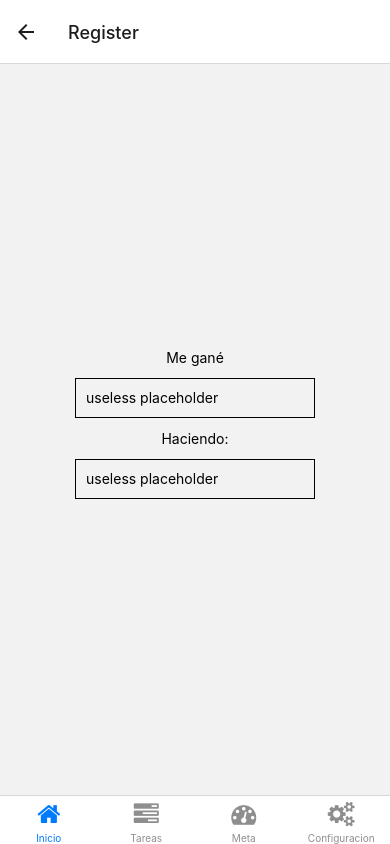
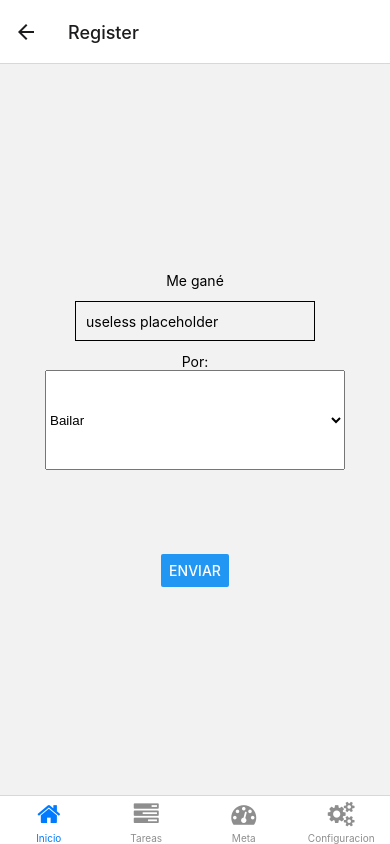
Before and after one commit to jilson23/meliz-front-native, a React Native app: screen /Register in a window 390 px wide. Built offline with nearby package versions, Linux system fonts and the light colour scheme.

Commit message:
add content in home, register, task

```diff
--- a/App.js
+++ b/App.js
@@ -8,7 +8,6 @@ import Home from './screens/Home';
 import Tasks from './screens/Tasks';
 import Goal from './screens/Goal';
 import Settings from './screens/Settings'
-import Register from './components/Register';
 
 const Stack = createNativeStackNavigator();
 const Tab = createBottomTabNavigator();
@@ -29,7 +28,6 @@ export default function App() {
         <Tab.Screen name="Inicio" component={Home} options={{ headerShown: false }} />
         <Tab.Screen name="Tareas" component={Tasks} />
         <Tab.Screen name="Meta" component={Goal} />
-        {/* <Tab.Screen name="Registro" component={Register} /> */}
         <Tab.Screen name="Configuracion" component={Settings} />
       </Tab.Navigator>
     </NavigationContainer>
--- /dev/null
+++ b/components/Date/index.js
@@ -0,0 +1,51 @@
+import React, {useState} from 'react';
+import {View, Button, Platform} from 'react-native';
+import DateTimePicker from '@react-native-community/datetimepicker';
+
+function AddFecha() {
+  const [date, setDate] = useState(new Date(1598051730000));
+  const [mode, setMode] = useState('date');
+  const [show, setShow] = useState(false);
+
+  const onChange = (event, selectedDate) => {
+    const currentDate = selectedDate || date;
+    setShow(Platform.OS === 'ios');
+    setDate(currentDate);
+  };
+
+  const showMode = (currentMode) => {
+    setShow(true);
+    setMode(currentMode);
+  };
+
+  const showDatepicker = () => {
+    showMode('date');
+  };
+
+  const showTimepicker = () => {
+    showMode('time');
+  };
+
+  return (
+    <View>
+      <View>
+        <Button onPress={showDatepicker} title="Show date picker!" />
+      </View>
+      <View>
+        <Button onPress={showTimepicker} title="Show time picker!" />
+      </View>
+      {show && (
+        <DateTimePicker
+          testID="dateTimePicker"
+          value={date}
+          mode={mode}
+          is24Hour={true}
+          display="default"
+          onChange={onChange}
+        />
+      )}
+    </View>
+  );
+};
+
+export default AddFecha
--- a/components/Register/index.js
+++ b/components/Register/index.js
@@ -1,30 +1,67 @@
-import { Text, View, TextInput, StyleSheet } from 'react-native';
+import { Text, Platform, TouchableWithoutFeedback, Keyboard, KeyboardAvoidingView, View, Button, TextInput, StyleSheet } from 'react-native';
+// import AddFecha from '../Date';
+import SelectTask from '../SelectTask';
+
 
 
   const styles = StyleSheet.create({
+    container: {
+      flex: 1
+    },
+    inner: {
+      padding: 24,
+      flex: 1,
+      justifyContent: "space-around"
+    },
     input: {
       height: 40,
       margin: 12,
       borderWidth: 1,
       padding: 10,
     },
+    header: {
+      fontSize: 36,
+      marginBottom: 48
+    },
+    textInput: {
+      height: 40,
+      borderColor: "#000000",
+      borderBottomWidth: 1,
+      marginBottom: 36
+    },
+    btnContainer: {
+      backgroundColor: "white",
+      marginTop: 12
+    }
   });
 
   function Register() {
+
     return (
-      <View style={{ flex: 1, justifyContent: 'center', alignItems: 'center' }}>
-        <Text>Me gané</Text>
+      <KeyboardAvoidingView
+      behavior={Platform.OS === "ios" ? "padding" : "height"}
+      style={styles.container}
+    >
+      <TouchableWithoutFeedback onPress={Keyboard.dismiss}>
+        <View style={{ flex: 1, justifyContent: 'center', alignItems: 'center' }}>
+          <Text>Me gané</Text>
         <TextInput
           style={styles.input}
           placeholder="useless placeholder"
           keyboardType="numeric"
         />
-        <Text>Haciendo:</Text>
-        <TextInput
-          style={styles.input}
-          placeholder="useless placeholder"
-        />
+        <Text> Por: </Text>
+        <SelectTask />
+        {/* <AddFecha /> */}
+        <Text> {'\n'} </Text>
+          <Button title="Enviar" style={styles.btnContainer} onPress={() => alert('Se envio')} />
+
       </View>
+      </TouchableWithoutFeedback>
+    </KeyboardAvoidingView>
+
+
+
     );
   }
 
--- a/components/Resume/index.js
+++ b/components/Resume/index.js
@@ -3,12 +3,12 @@ import { Text, View, Button } from 'react-native';
 function Resume ({ navigation }){
     return(
       <View style={{ flex: 1, justifyContent: 'center', alignItems: 'center' }} >
-      <Text>Te faltan xxx cantidad para lograr la meta de xxxxx  {"\n"} {"\n"}</Text>
-      <Text>Actividades que más te generan ingreso  {"\n"} {"\n"}</Text>
+      <Text>Te quedan tantos dias y te faltan xxx para lograr la meta de xxxxx  {"\n"} {"\n"}</Text>
+      <Text>Actividades que más te han generado ingreso {"\n"} {"\n"}</Text>
       <Text>
-      <Text>Actividades 1  {"\n"}
+      <Text>Caminar - 5000,000 {"\n"}
           </Text>
-      <Text>Actividades 2</Text>
+      <Text>Cocinar  - 100,000</Text>
       </Text>
       <Button title="Añadir un Registro" onPress={() => navigation.navigate('Register')} />
 
--- /dev/null
+++ b/components/SelectTask/index.js
@@ -0,0 +1,23 @@
+import {useState} from 'react'
+import {Picker} from '@react-native-picker/picker';
+
+function SelectTask(){
+    const [selectedLanguage, setSelectedLanguage] = useState();
+
+    return(
+        <Picker
+        style={{height: 100, width: 300, marginBottom:50}}
+        selectedValue={selectedLanguage}
+        onValueChange={(itemValue, itemIndex) =>
+          setSelectedLanguage(itemValue)
+        }>
+        <Picker.Item label="Bailar" value="Bailar" />
+        <Picker.Item label="Diseñar" value="disenar" />
+        <Picker.Item label="cocinar" value="cocinar" />
+        <Picker.Item label="programar" value="programar" />
+      </Picker>
+    )
+
+}
+
+export default SelectTask
--- a/package.json
+++ b/package.json
@@ -10,6 +10,7 @@
     "eject": "expo eject"
   },
   "dependencies": {
+    "@react-native-community/datetimepicker": "4.0.0",
     "@react-navigation/bottom-tabs": "^6.2.0",
     "@react-navigation/native": "^6.0.8",
     "@react-navigation/native-stack": "^6.5.0",
@@ -20,7 +21,8 @@
     "react-native": "0.64.3",
     "react-native-safe-area-context": "3.3.2",
     "react-native-screens": "~3.10.1",
-    "react-native-web": "0.17.1"
+    "react-native-web": "0.17.1",
+    "@react-native-picker/picker": "2.2.1"
   },
   "devDependencies": {
     "@babel/core": "^7.12.9"
--- a/screens/Tasks/index.js
+++ b/screens/Tasks/index.js
@@ -1,11 +1,33 @@
-import { Text, View } from 'react-native';
+import { Text, View, TextInput, StyleSheet, Button } from 'react-native';
+
+const styles = StyleSheet.create({
+  input: {
+    height: 40,
+    margin: 12,
+    borderWidth: 1,
+    padding: 10,
+  },
+});
 
 function Tasks() {
     return (
       <View style={{ flex: 1, justifyContent: 'center', alignItems: 'center' }}>
-        <Text>Tasks</Text>
+        <Text>Añade todas las actividades con las que te gustaria ganarte la vida, Trata de que las actividades terminen en infinitivo (cocinar, cantar, legislar etc....)</Text>
+        <TextInput
+          style={styles.input}
+          placeholder="Añade una nueva actividad"
+        />
+
+        <Button title="Enviar" onPress={() => alert('Se envio')} />
+
+        <Text>Actividades Actuales</Text>
+        <Text>Cocinar</Text>
+        <Text>programar</Text>
+        <Text>Diseñar</Text>
       </View>
     );
   }
 
+
+
   export default Tasks
```
Also changed, not shown: 1 other file (tests, documents, lock files or other folders).
